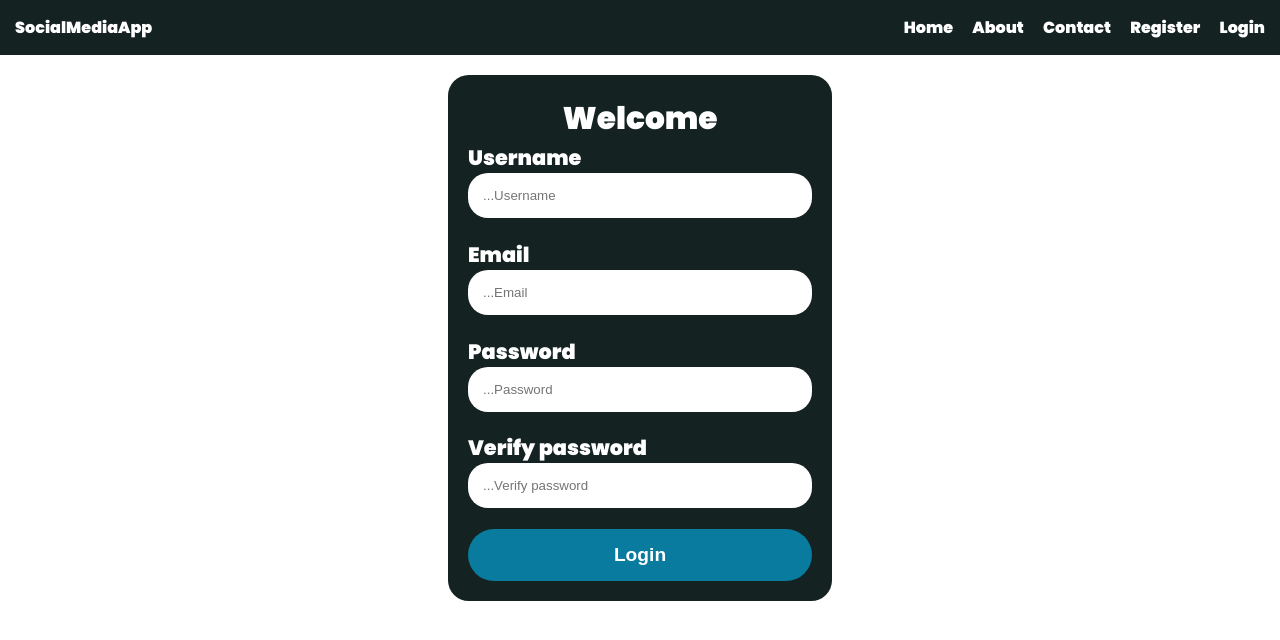
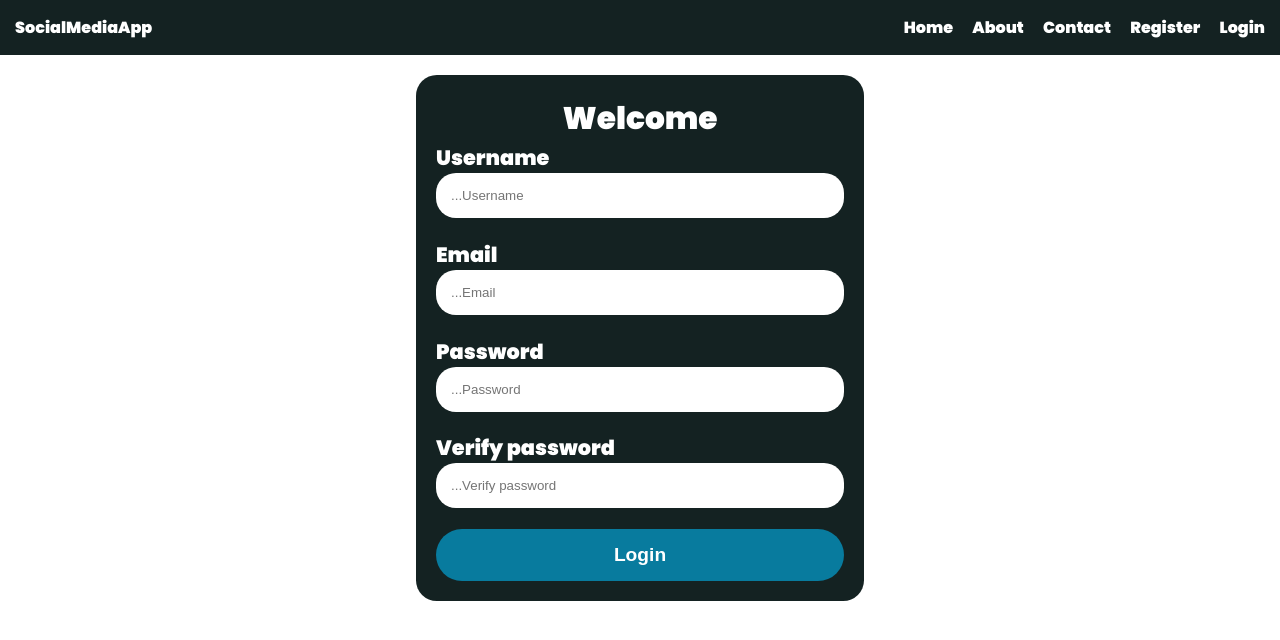
Before and after one commit to Matheus-Rodrigues-Araujo/SocialMedia, a React (Create React App) app: page /register in a window 1280 px wide. Shown: the top 640 px of the page. Built offline with nearby package versions, Linux system fonts and the light colour scheme.

Commit message:
home.tsx updated and Home.css created

```diff
--- a/src/App.tsx
+++ b/src/App.tsx
@@ -9,6 +9,7 @@ import { Register } from './pages/register';
 
 import './styles/App.css';
 import './styles/Header.css';
+import './styles/Home.css'
 import './styles/Login.css';
 import './styles/Register.css';
 function App() {
--- a/src/pages/home.tsx
+++ b/src/pages/home.tsx
@@ -1,5 +1,8 @@
 export const Home = () =>{
   return(
-    <>Home</>
+    <div className="home">
+      <h1>Home</h1>
+      <p>Hello, user</p>
+    </div>
   )
 }
--- /dev/null
+++ b/src/styles/Home.css
@@ -0,0 +1,8 @@
+.home{
+  text-align: center;
+}
+
+.home h1, p{
+  font-size: 2rem;
+  color: rgb(68, 55, 55);
+}
--- a/src/styles/Login.css
+++ b/src/styles/Login.css
@@ -9,9 +9,10 @@
 .form{
   background-color: rgb(20, 34, 34);
   color: white;
-  height: 380px;
-  width: 30%;
-  margin-top: 60px;
+  height: auto;
+  width: 35%;
+  /* margin-top: 80px; */
+  margin-block: 50px;
   padding: 20px;
   font-size: 1.3rem;
   border: none;
@@ -50,6 +51,14 @@ label{
   font-size: 1.2rem;
   transition: .4s ease-in-out;
 }
+.fields input{
+  outline: none;
+}
+
+
+.fields input:hover{
+  outline: 5px solid rgb(8, 123, 158);
+}
 
 .fields .submit-btn:hover{
   background-color: rgb(9, 202, 35);
--- a/src/styles/Register.css
+++ b/src/styles/Register.css
@@ -1,6 +1,7 @@
 .form{
   height: auto;
   margin-top: 10px;
+  margin-block: none;
 }
 
 .fields{
```
